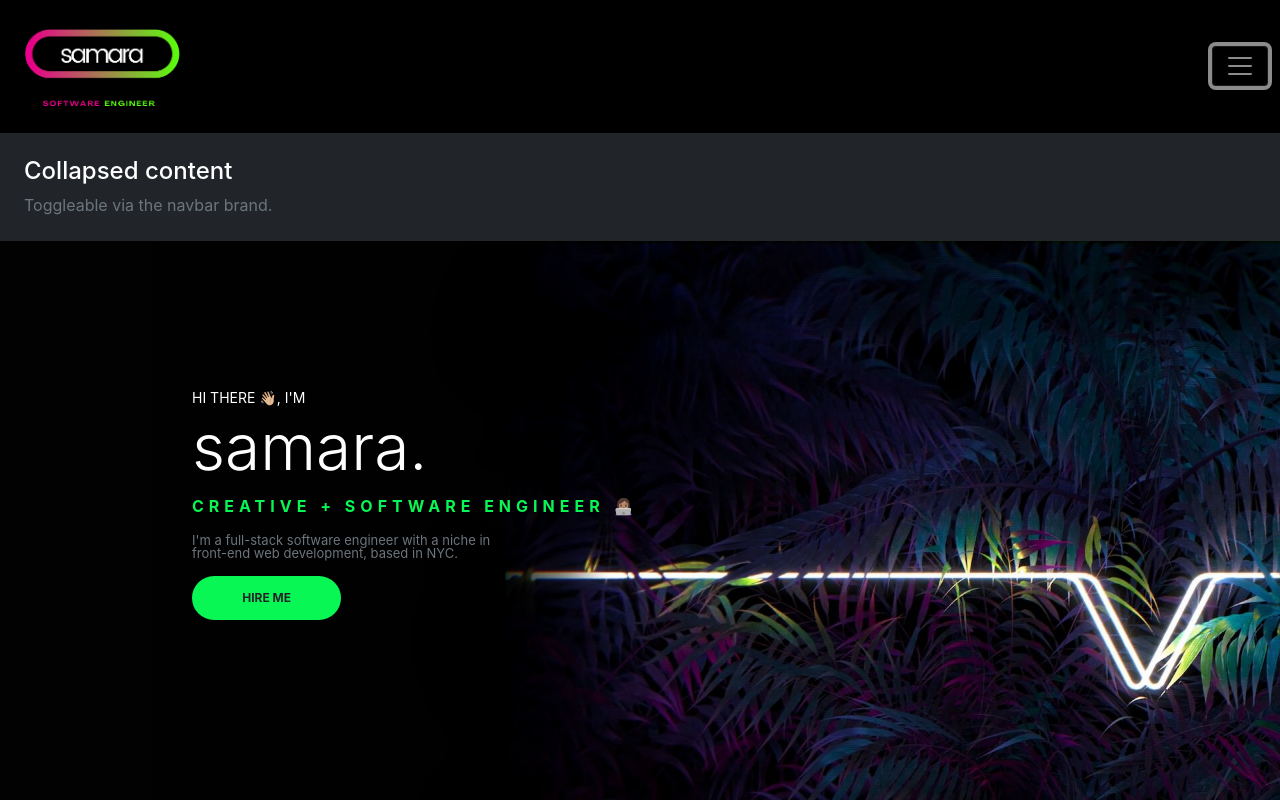
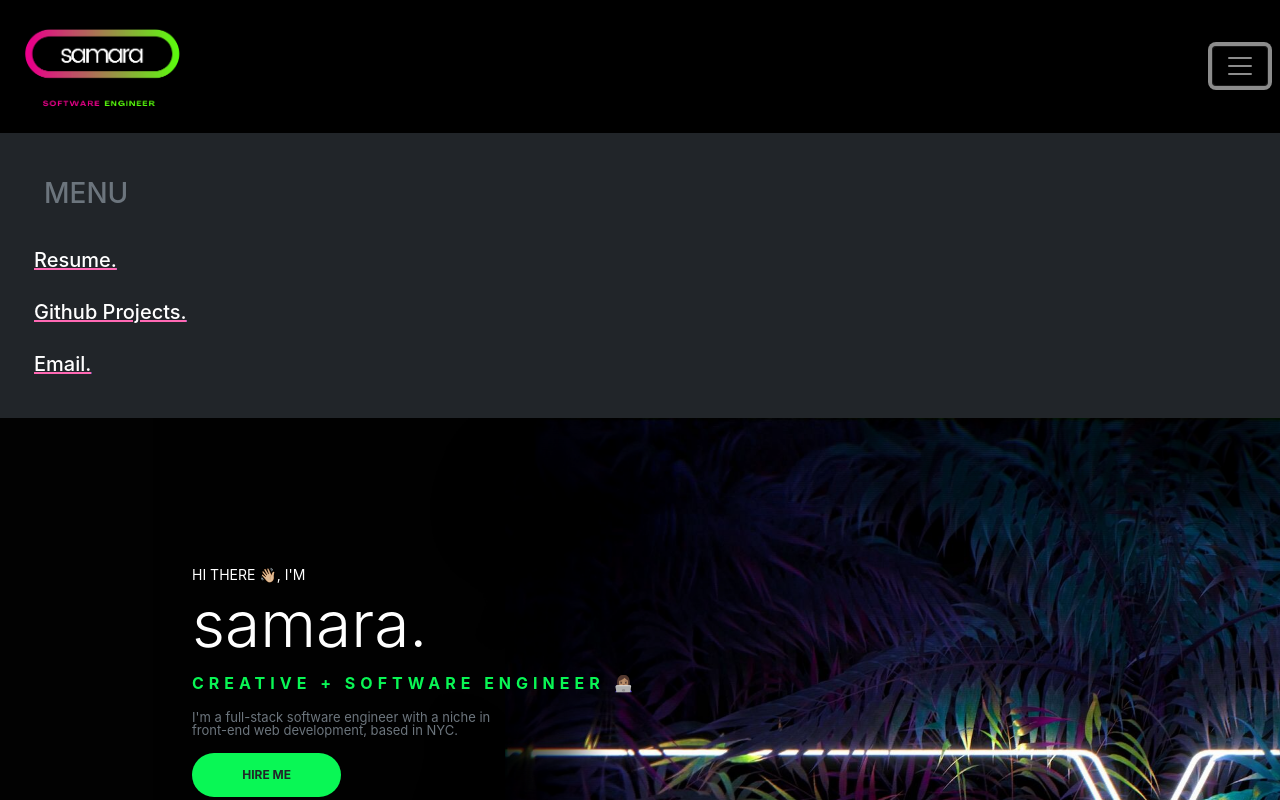
Before and after one commit to samaracodes/samaracodes_frontend, a React (Create React App) app: page / in a window 1280 px wide. Both pictures are taken after a click on the button "Toggle navigation". Shown: the top 800 px of the page. Built offline with nearby package versions, Linux system fonts and the light colour scheme.

Commit message:
navbar styling and addition to dropdown

```diff
--- a/src/App.css
+++ b/src/App.css
@@ -140,3 +140,12 @@
   text-decoration: none;
   color: white;
 }
+
+.menu-bar-label {
+  padding: 20px;
+}
+
+.menu-link {
+  padding: 10px;
+  text-decoration:underline hotpink;
+}
--- a/src/components/NavBar.js
+++ b/src/components/NavBar.js
@@ -5,7 +5,7 @@ const NavBar = () => {
         <div>
             <nav class="navbar sticky-top navbar-dark bg-black">
                 <div class="container-fluid">
-                    <a class="navbar-brand" href="#">
+                    <a class="navbar-brand" href="/">
                     <img src="brand-logo1.png" alt="samara-brand-logo" width="180"/>
                     </a>
 
@@ -17,8 +17,12 @@ const NavBar = () => {
 
             <div class="collapse" id="navbarToggleExternalContent">
                 <div class="bg-dark p-4">
-                    <h5 class="text-white h4">Collapsed content</h5>
-                    <span class="text-muted">Toggleable via the navbar brand.</span>
+                    <h3 class="menu-bar-label text-muted">MENU</h3>
+                    <a href="https://drive.google.com/file/d/1yE0k1OZh83v79ooQfHw9iRkDv7tV8b-8/view?usp=sharing"><h5 class="menu-link text-white">Resume.</h5></a>
+                    <a href="http://github.com/samaracodes"><h5 class="menu-link text-white">Github Projects.</h5></a>
+                    <a href="mailto:samaracodes@gmail.com"><h5 class="menu-link text-white">Email.</h5></a>
+
+
                 </div>
             </div>
 
```
